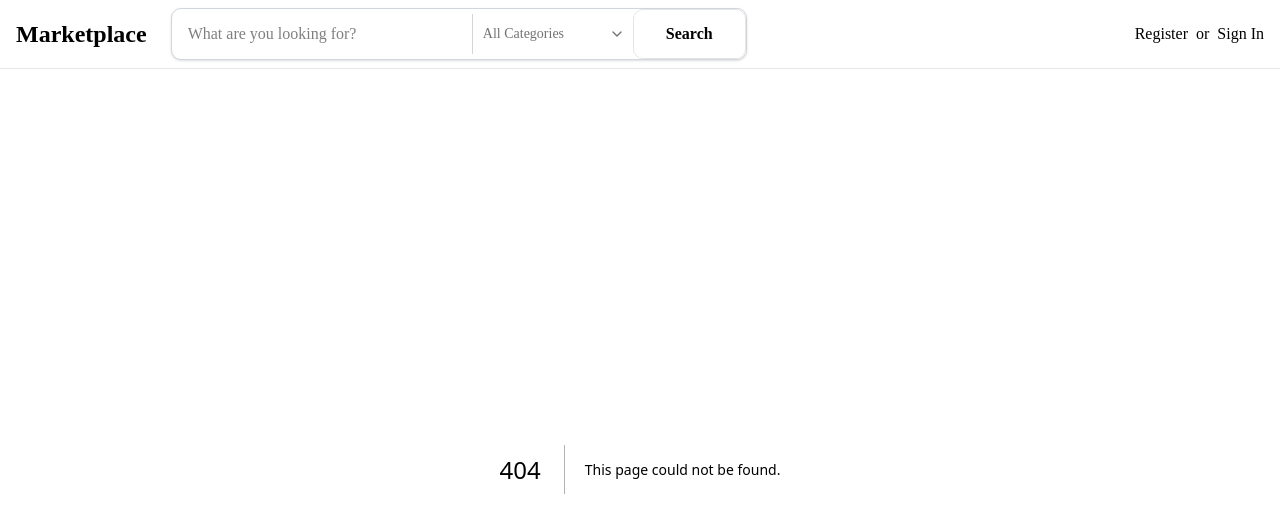
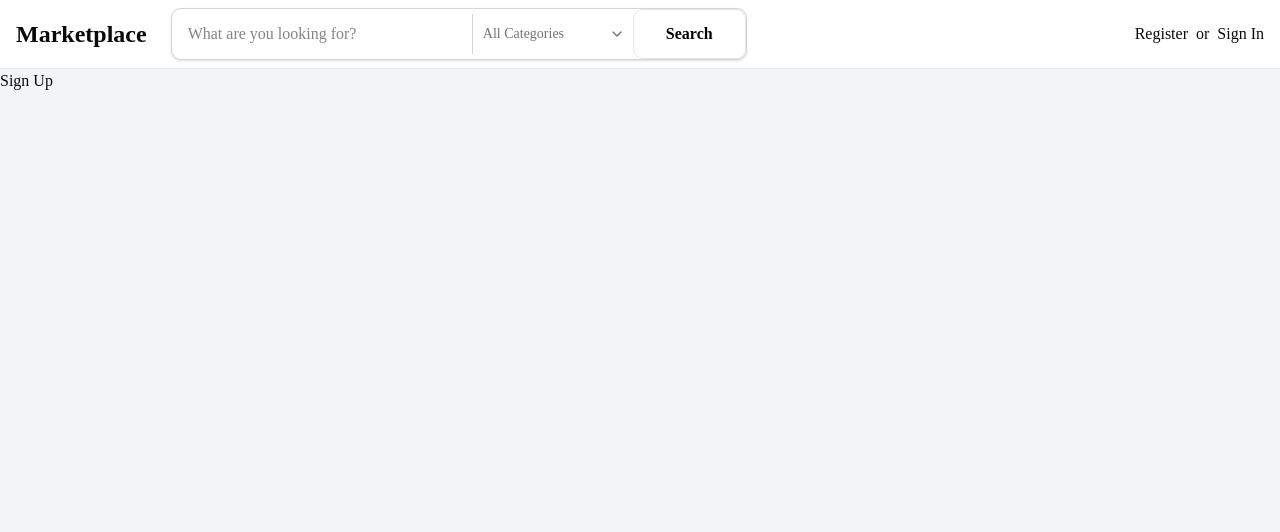
Before and after one commit to IhorAbovian/next-marketplace, a Next.js app: page /sign-up in a window 1280 px wide. Before the commit this address had no page. Shown: the top 532 px of the page. Built offline with nearby package versions, Linux system fonts and the light colour scheme.

Commit message:
fix: update header navigation links

```diff
--- /dev/null
+++ b/app/sign-in/page.tsx
@@ -0,0 +1,7 @@
+export default function SignInPage() {
+  return (
+    <div>
+      <h1>Sign In</h1>
+    </div>
+  );
+}
--- /dev/null
+++ b/app/sign-up/page.tsx
@@ -0,0 +1,7 @@
+export default function SignUpPage() {
+  return (
+    <div>
+      <h1>Sign Up</h1>
+    </div>
+  );
+}
--- a/components/ui/Header.tsx
+++ b/components/ui/Header.tsx
@@ -14,11 +14,11 @@ export default function Header() {
         </div>
 
         <div className="flex items-center gap-2">
-          <Link href="/register" className="hover:underline">
+          <Link href="/sign-up" className="hover:underline">
             Register
           </Link>
           <span>or</span>
-          <Link href="/login" className="hover:underline">
+          <Link href="/sign-in" className="hover:underline">
             Sign In
           </Link>
         </div>
```
